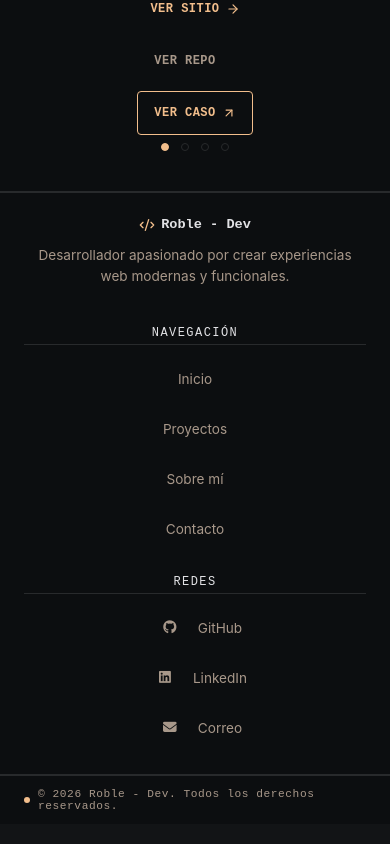
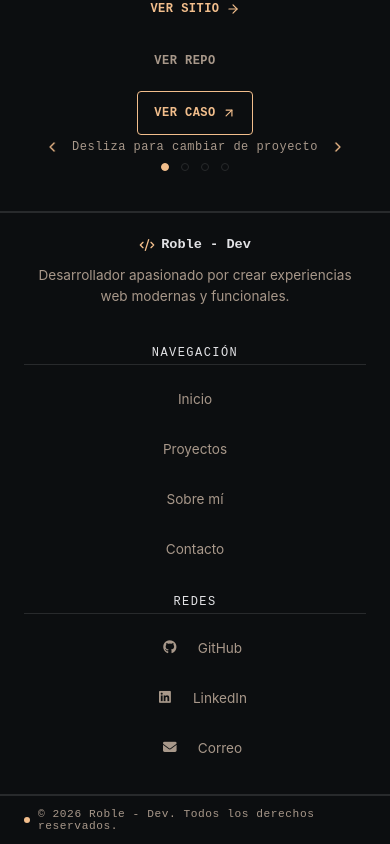
Before and after one commit to AlexJRQ32/Proyecto-Portafolio, a React (Vite) app in the folder frontend/: page /projects in a window 390 px wide. Shown: the part 944-1788 px from the top of the page. Built offline with nearby package versions, Linux system fonts and the light colour scheme.

Commit message:
feat: mobile carousel swipe with hint, fix header menu overflow

```diff
--- a/frontend/src/common/components/Header/Header.css
+++ b/frontend/src/common/components/Header/Header.css
@@ -217,14 +217,16 @@
   box-shadow: 0 20px 50px rgba(0, 0, 0, 0.5);
   z-index: 999;
     opacity: 0;
+    visibility: hidden;
     pointer-events: none;
-  transition: transform 0.25s ease, opacity 0.2s ease;
+    transition: transform 0.25s ease, opacity 0.2s ease, visibility 0.2s ease;
   overflow: hidden;
 }
 
 .header-mobile-menu--open {
     transform: translateY(0);
     opacity: 1;
+    visibility: visible;
     pointer-events: auto;
   }
 
--- a/frontend/src/features/Projects/pages/Projects.css
+++ b/frontend/src/features/Projects/pages/Projects.css
@@ -467,7 +467,7 @@
     position: relative;
   }
 
-  /* Hide arrows on mobile — dots replace navigation */
+      /* Flechas ocultas en movil: swipe + hint */
   .carousel-arrow {
     display: none;
   }
@@ -601,3 +601,49 @@
     animation: none;
   }
 }
+
+/* --- Swipe hint (solo movil) --- */
+.carousel-swipe-hint {
+  display: none;
+}
+
+@media (max-width: 768px) {
+  .carousel-swipe-hint {
+    display: flex;
+    align-items: center;
+    justify-content: center;
+    gap: 8px;
+    margin-top: 4px;
+    font-family: var(--font-code);
+    font-size: var(--fs-label-sm);
+    color: var(--text-muted);
+    letter-spacing: 0.04em;
+  }
+
+  .swipe-hint-icon {
+    width: 16px;
+    height: 16px;
+    color: var(--accent);
+    animation: swipe-hint-pulse 1.6s ease-in-out infinite;
+  }
+
+  .swipe-hint-icon:first-child {
+    animation-name: swipe-hint-pulse-left;
+  }
+}
+
+@keyframes swipe-hint-pulse {
+  0%, 100% { transform: translateX(0); opacity: 0.6; }
+  50% { transform: translateX(4px); opacity: 1; }
+}
+
+@keyframes swipe-hint-pulse-left {
+  0%, 100% { transform: translateX(0); opacity: 0.6; }
+  50% { transform: translateX(-4px); opacity: 1; }
+}
+
+@media (prefers-reduced-motion: reduce) {
+  .swipe-hint-icon {
+    animation: none;
+  }
+}
--- a/frontend/src/features/Projects/pages/Projects.jsx
+++ b/frontend/src/features/Projects/pages/Projects.jsx
@@ -11,7 +11,7 @@ function Projects() {
   const p = t.projects
   // Restore carousel position when returning from a case study
   const savedIndex = Number(sessionStorage.getItem('projects-carousel-index')) || 0
-  const { current, direction, total, goNext, goPrev, setCurrent } = useCarousel(
+  const { current, direction, total, goNext, goPrev, setCurrent, onTouchStart, onTouchEnd } = useCarousel(
     projects.length,
     savedIndex < projects.length ? savedIndex : 0,
   )
@@ -54,7 +54,7 @@ function Projects() {
               <i data-lucide="chevron-left" className="carousel-arrow-icon" />
             </button>
 
-            <div className="carousel-stage" aria-live="polite">
+            <div className="carousel-stage" aria-live="polite" onTouchStart={onTouchStart} onTouchEnd={onTouchEnd}>
               <div key={current} className={`carousel-slide carousel-slide--${direction}`}>
                 <DeviceFrame
                   device={project.device}
@@ -134,8 +134,15 @@ function Projects() {
               </Link>
             </div>
 
-            {/* Dot indicators */}
-            <div className="carousel-dots" role="tablist" aria-label={p.dotsAria}>
+              {/* Swipe hint (mobile only) */}
+              <div className="carousel-swipe-hint" aria-hidden="true">
+                <i data-lucide="chevron-left" className="swipe-hint-icon" />
+                <span>{p.swipeHint}</span>
+                <i data-lucide="chevron-right" className="swipe-hint-icon" />
+              </div>
+
+              {/* Dot indicators */}
+              <div className="carousel-dots" role="tablist" aria-label={p.dotsAria}>
               {projects.map((proj, i) => (
                 <button
                   key={proj.id}
--- a/frontend/src/hooks/useCarousel.js
+++ b/frontend/src/hooks/useCarousel.js
@@ -1,4 +1,4 @@
-import { useState, useCallback, useEffect } from 'react'
+import { useState, useCallback, useEffect, useRef } from 'react'
 
 /**
  * useCarousel — Lógica de carrusel: índice, dirección, navegación, keyboard listener.
@@ -19,6 +19,22 @@ export function useCarousel(total, initialIndex = 0) {
     setCurrent((prev) => (prev - 1 + total) % total)
   }, [total])
 
+  // Swipe táctil: umbral 50px horizontal
+  const touchStartX = useRef(null)
+
+  const onTouchStart = useCallback((e) => {
+    touchStartX.current = e.touches[0]?.clientX
+  }, [])
+
+  const onTouchEnd = useCallback((e) => {
+    if (touchStartX.current === null) return
+    const delta = e.changedTouches[0].clientX - touchStartX.current
+    touchStartX.current = null
+    if (Math.abs(delta) < 50) return
+    if (delta < 0) goNext()
+    else goPrev()
+  }, [goNext, goPrev])
+
   useEffect(() => {
     function handleKeyDown(e) {
       if (e.key === 'ArrowRight') goNext()
@@ -28,5 +44,5 @@ export function useCarousel(total, initialIndex = 0) {
     return () => window.removeEventListener('keydown', handleKeyDown)
   }, [goNext, goPrev])
 
-  return { current, direction, total, goNext, goPrev, setCurrent }
+  return { current, direction, total, goNext, goPrev, setCurrent, onTouchStart, onTouchEnd }
 }
--- a/frontend/src/mocks/content-en.json
+++ b/frontend/src/mocks/content-en.json
@@ -149,9 +149,18 @@
       "directMessage": "DIRECT MESSAGE",
       "tipoLabel": "INQUIRY TYPE",
       "tipoOptions": [
-        { "value": "General Inquiry", "label": "General Inquiry" },
-        { "value": "Job Opportunity", "label": "Job Opportunity" },
-        { "value": "Project Collaboration", "label": "Project Collaboration" }
+        {
+          "value": "General Inquiry",
+          "label": "General Inquiry"
+        },
+        {
+          "value": "Job Opportunity",
+          "label": "Job Opportunity"
+        },
+        {
+          "value": "Project Collaboration",
+          "label": "Project Collaboration"
+        }
       ],
       "nombreLabel": "YOUR NAME / ORGANIZATION",
       "nombrePlaceholder": "Alex Roblero",
@@ -190,7 +199,8 @@
     "prevAria": "Previous project",
     "nextAria": "Next project",
     "dotsAria": "Projects",
-    "viewProjectAria": "View project"
+    "viewProjectAria": "View project",
+    "swipeHint": "Swipe to browse projects"
   },
   "caseStudies": {
     "backLink": "Back to projects",
@@ -199,10 +209,22 @@
     "decisionsLabel": "TECHNICAL DECISIONS",
     "decisionsTitle": "Design decisions",
     "decisions": [
-      { "title": "Computed cycles, never stored", "description": "Date ranges are computed in real-time from the current date, not saved to the database. This simplifies the schema and eliminates inconsistencies." },
-      { "title": "day_of_month for half-month scoping", "description": "Fixed items use day_of_month to determine which half-month they apply to: 1-15 only in the 1st half, 16+ only in the 2nd, null applies to all." },
-      { "title": "Timezone via browser cookie", "description": "The client sends its offset in minutes via cookie. The server computes ranges in the user's local time, avoiding UTC skew." },
-      { "title": "Per-user isolation", "description": "All data is scoped to the authenticated user. Clients never send user IDs: identity comes from the session." }
+      {
+        "title": "Computed cycles, never stored",
+        "description": "Date ranges are computed in real-time from the current date, not saved to the database. This simplifies the schema and eliminates inconsistencies."
+      },
+      {
+        "title": "day_of_month for half-month scoping",
+        "description": "Fixed items use day_of_month to determine which half-month they apply to: 1-15 only in the 1st half, 16+ only in the 2nd, null applies to all."
+      },
+      {
+        "title": "Timezone via browser cookie",
+        "description": "The client sends its offset in minutes via cookie. The server computes ranges in the user's local time, avoiding UTC skew."
+      },
+      {
+        "title": "Per-user isolation",
+        "description": "All data is scoped to the authenticated user. Clients never send user IDs: identity comes from the session."
+      }
     ],
     "stackLabel": "TECH STACK",
     "stackTitle": "Technologies",
--- a/frontend/src/mocks/content-es.json
+++ b/frontend/src/mocks/content-es.json
@@ -149,9 +149,18 @@
       "directMessage": "MENSAJE DIRECTO",
       "tipoLabel": "TIPO DE CONSULTA",
       "tipoOptions": [
-        { "value": "Consulta General", "label": "Consulta General" },
-        { "value": "Oportunidad Laboral", "label": "Oportunidad Laboral" },
-        { "value": "Colaboración en Proyecto", "label": "Colaboración en Proyecto" }
+        {
+          "value": "Consulta General",
+          "label": "Consulta General"
+        },
+        {
+          "value": "Oportunidad Laboral",
+          "label": "Oportunidad Laboral"
+        },
+        {
+          "value": "Colaboración en Proyecto",
+          "label": "Colaboración en Proyecto"
+        }
       ],
       "nombreLabel": "TU NOMBRE / ORGANIZACIÓN",
       "nombrePlaceholder": "Alex Roblero",
@@ -190,7 +199,8 @@
     "prevAria": "Proyecto anterior",
     "nextAria": "Proyecto siguiente",
     "dotsAria": "Proyectos",
-    "viewProjectAria": "Ver proyecto"
+    "viewProjectAria": "Ver proyecto",
+    "swipeHint": "Desliza para cambiar de proyecto"
   },
   "caseStudies": {
     "backLink": "Volver a proyectos",
@@ -199,10 +209,22 @@
     "decisionsLabel": "DECISIONES TÉCNICAS",
     "decisionsTitle": "Decisiones de diseño",
     "decisions": [
-      { "title": "Ciclos calculados, nunca almacenados", "description": "Los rangos de fechas se computan en tiempo real a partir de la fecha actual, no se guardan en la base de datos. Esto simplifica el esquema y elimina inconsistencias." },
-      { "title": "day_of_month para alcance por quincena", "description": "Los ítems fijos usan day_of_month para determinar en qué quincena aplican: 1-15 solo en la 1ra, 16+ solo en la 2da, null aplica a todas." },
-      { "title": "Timezone por cookie del navegador", "description": "El cliente envía su offset en minutos via cookie. El servidor calcula rangos en la zona local del usuario, evitando desfaces UTC." },
-      { "title": "Aislamiento por usuario", "description": "Todos los datos están scoped al usuario autenticado. Los clientes nunca envían user IDs: la identidad viene de la sesión." }
+      {
+        "title": "Ciclos calculados, nunca almacenados",
+        "description": "Los rangos de fechas se computan en tiempo real a partir de la fecha actual, no se guardan en la base de datos. Esto simplifica el esquema y elimina inconsistencias."
+      },
+      {
+        "title": "day_of_month para alcance por quincena",
+        "description": "Los ítems fijos usan day_of_month para determinar en qué quincena aplican: 1-15 solo en la 1ra, 16+ solo en la 2da, null aplica a todas."
+      },
+      {
+        "title": "Timezone por cookie del navegador",
+        "description": "El cliente envía su offset en minutos via cookie. El servidor calcula rangos en la zona local del usuario, evitando desfaces UTC."
+      },
+      {
+        "title": "Aislamiento por usuario",
+        "description": "Todos los datos están scoped al usuario autenticado. Los clientes nunca envían user IDs: la identidad viene de la sesión."
+      }
     ],
     "stackLabel": "STACK TECNOLÓGICO",
     "stackTitle": "Tecnologías",
```
Lines whose indentation alone changed are shown as unchanged.
